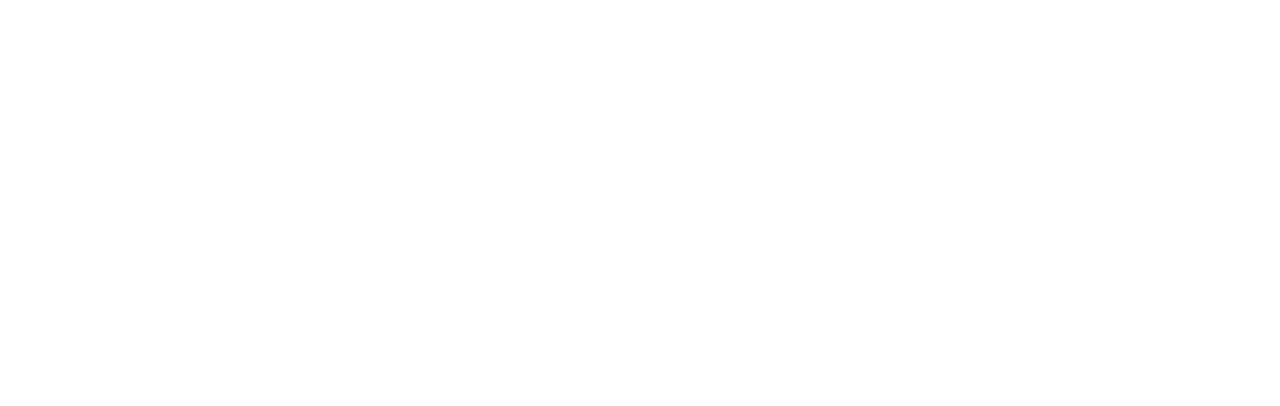
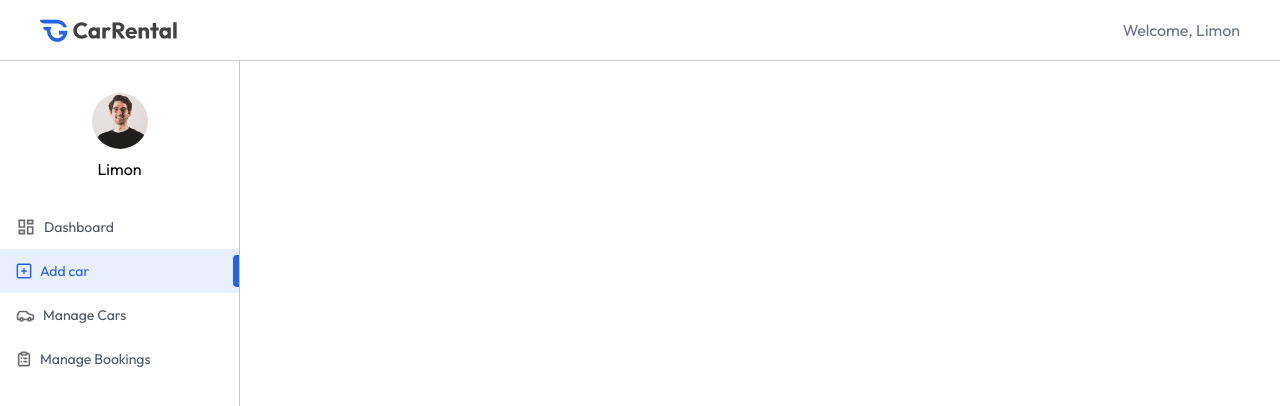
Before and after one commit to limon43633/Car-rental-client, a React app: page /owner/add-car in a window 1280 px wide. Before the commit this address had no page. Shown: the top 406 px of the page. Built offline with nearby package versions, Linux system fonts and the light colour scheme; the HTML template or start-up script is replaced by a standard one.

Commit message:
added sidebar and owner page

```diff
--- a/src/App.jsx
+++ b/src/App.jsx
@@ -6,6 +6,11 @@
 import Cars from './pages/Cars'
 import MyBookings from './pages/MyBookings'
 import Footer from './components/Footer'
+import Layout from './pages/owner/Layout'
+import Dashboard from './pages/owner/Dashboard'
+import AddCar from './pages/owner/AddCar'
+import ManageCars from './pages/owner/ManageCars'
+import ManageBookings from './pages/owner/ManageBookings'
 
 const App = () => {
 
@@ -21,6 +26,13 @@
       <Route path='/car-details/:id' element={<CarDetails />} />
       <Route path='/cars' element={<Cars />} />
       <Route path='/my-bookings' element={<MyBookings />} />
+      {/*all-owner-related-route*/}
+      <Route path='/owner' element={<Layout />}>
+        <Route index element={<Dashboard />} />
+        <Route path='add-car' element={<AddCar />} />
+        <Route path='manage-cars' element={<ManageCars />} />
+        <Route path='manage-bookings' element={<ManageBookings />} />
+      </Route>
     </Routes>
 
 
--- a/src/assets/assets.js
+++ b/src/assets/assets.js
@@ -103,7 +103,7 @@
 
 export const dummyUserData = {
   "_id": "6847f7cab3d8daecdb517095",
-  "name": "GreatStack",
+  "name": "Limon",
   "email": "admin@example.com",
   "role": "owner",
   "image": user_profile,
--- /dev/null
+++ b/src/components/owner/NavbarOwner.jsx
@@ -0,0 +1,19 @@
+import React from 'react'
+import { assets, dummyUserData } from '../../assets/assets'
+import { Link } from 'react-router-dom';
+
+const NavbarOwner = () => {
+
+  const user = dummyUserData;
+
+  return (
+    <div className='flex items-center justify-between px-6 md:px-10 py-4 text-gray-500 border-b border-border-color relative transition-all'>
+      <Link to='/'>
+        <img src={assets.logo} alt="" className='h-7' />
+      </Link>
+      <p>Welcome, {user.name || "Owner"}</p>
+    </div>
+  )
+}
+
+export default NavbarOwner
--- /dev/null
+++ b/src/components/owner/Sidebar.jsx
@@ -0,0 +1,50 @@
+import React, { useState } from 'react'
+import { assets, dummyUserData, ownerMenuLinks } from '../../assets/assets'
+import { NavLink, useLocation } from 'react-router-dom';
+
+const Sidebar = () => {
+
+  const user = dummyUserData;
+  const location = useLocation()
+  const [image, setImage] = useState('')
+
+  const updateImage = async ()=>{
+     user.image = URL.createObjectURL(image)
+     setImage('')
+  }
+
+  return (
+    <div className='relative min-h-screen md:flex flex-col items-center pt-8 max-w-13 md:max-w-60 w-full border-r border-border-color text-sm'>
+      {/*user-define image and name*/}
+      <div className='group relative'>
+        <label htmlFor="image">
+          <img src={image? URL.createObjectURL(image) : user?.image || "https://images.unsplash.com/photo-1560250097-0b93528c311a?q=80&w=687&auto=format&fit=crop&ixlib=rb-4.1.0&ixid=M3wxMjA3fDB8MHxwaG90by1wYWdlfHx8fGVufDB8fHx8fA%3D%3D"} alt="" className='h-9 w-9 md:h-14 md:w-14 rounded-full mx-auto' />
+          <input type="file" id="image" accept='image/*' hidden onChange={e=> setImage(e.target.files[0])}/>
+          <div className='absolute hidden top-0 right-0 left-0 bottom-0 bg-black/10 rounded-full group-hover:flex items-center justify-center cursor-pointer'>
+            <img src={assets.edit_icon} alt="" />
+          </div>
+        </label>
+      </div>
+
+      {image && (
+        <button className='absolute top-0 right-0 flex p-2 gap-1 bg-primary/10 text-primary cursor-pointer' onClick={updateImage}>Save <img src={assets.check_icon} alt="" width={13} /></button>
+      )}
+      <p className='mt-2 text-base max-md:hidden'>{user?.name}</p>
+
+      {/* all menu item*/}
+      <div className='w-full'>
+        {ownerMenuLinks.map((link, index)=>(
+          <NavLink key={index} to={link.path} className={`relative flex items-center gap-2 w-full py-3 pl-4 first:mt-6 ${link.path === location.pathname ? 'bg-primary/10 text-primary' : 'text-gray-600'}`}>
+            <img src={link.path === location.pathname ? link.coloredIcon : link.icon} className='' alt="car-icon" />
+            <span className='max-md:hidden'>{link.name}</span>
+            <div className={`${link.path === location.pathname && 'bg-primary'} w-1.5 h-8 rounded-l right-0 absolute`}></div>
+          </NavLink>
+        ))}
+      </div>
+
+
+    </div>
+  )
+}
+
+export default Sidebar
--- /dev/null
+++ b/src/components/owner/Title.jsx
@@ -0,0 +1,12 @@
+import React from 'react'
+
+const Title = ({ title, subTitle }) => {
+  return (
+    <>
+      <h1 className='font-medium text-3xl'>{title}</h1>
+      <p className='text-sm md:text-base text-gray-500/90 mt-2 max-w-156'>{subTitle}</p>
+    </>
+  )
+}
+
+export default Title
--- /dev/null
+++ b/src/pages/owner/AddCar.jsx
@@ -0,0 +1,11 @@
+import React from 'react'
+
+const AddCar = () => {
+  return (
+    <div>
+
+    </div>
+  )
+}
+
+export default AddCar
--- /dev/null
+++ b/src/pages/owner/Dashboard.jsx
@@ -0,0 +1,11 @@
+import React from 'react'
+
+const Dashboard = () => {
+  return (
+    <div>
+
+    </div>
+  )
+}
+
+export default Dashboard
--- /dev/null
+++ b/src/pages/owner/Layout.jsx
@@ -0,0 +1,18 @@
+import React from 'react'
+import NavbarOwner from '../../components/owner/NavbarOwner'
+import Sidebar from '../../components/owner/Sidebar'
+import { Outlet } from 'react-router-dom'
+
+const Layout = () => {
+  return (
+    <div className='flex flex-col'>
+      <NavbarOwner />
+      <div className='flex'>
+        <Sidebar />
+        <Outlet />
+      </div>
+    </div>
+  )
+}
+
+export default Layout
--- /dev/null
+++ b/src/pages/owner/ManageBookings.jsx
@@ -0,0 +1,11 @@
+import React from 'react'
+
+const ManageBookings = () => {
+  return (
+    <div>
+
+    </div>
+  )
+}
+
+export default ManageBookings
--- /dev/null
+++ b/src/pages/owner/ManageCars.jsx
@@ -0,0 +1,11 @@
+import React from 'react'
+
+const ManageCars = () => {
+  return (
+    <div>
+
+    </div>
+  )
+}
+
+export default ManageCars
```
